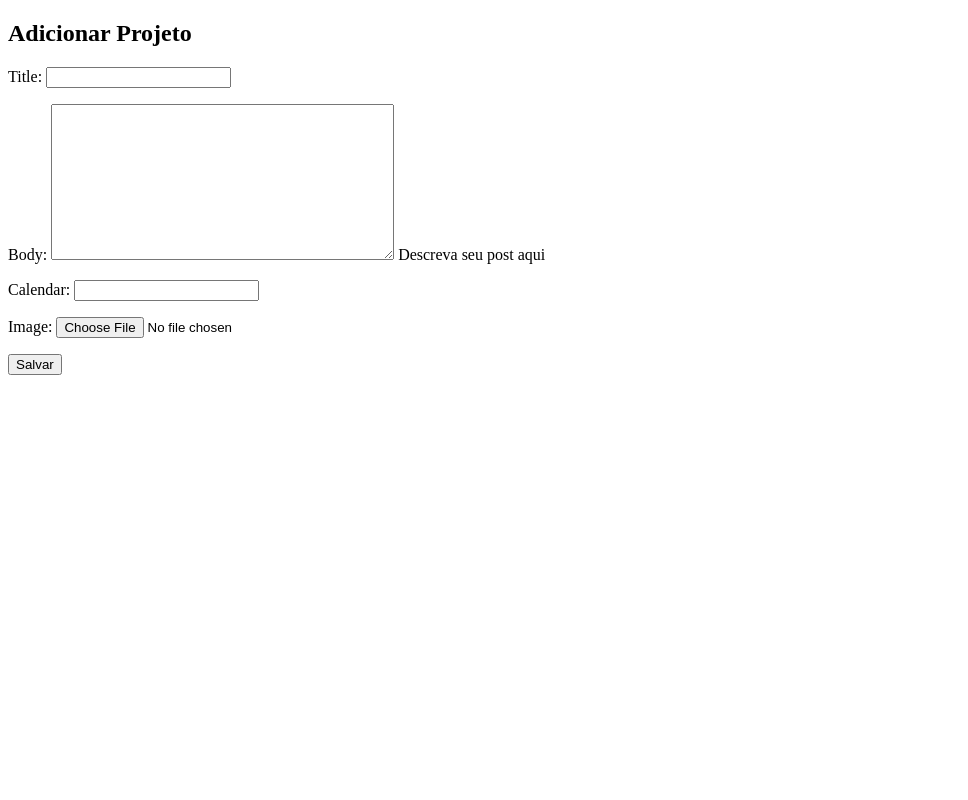
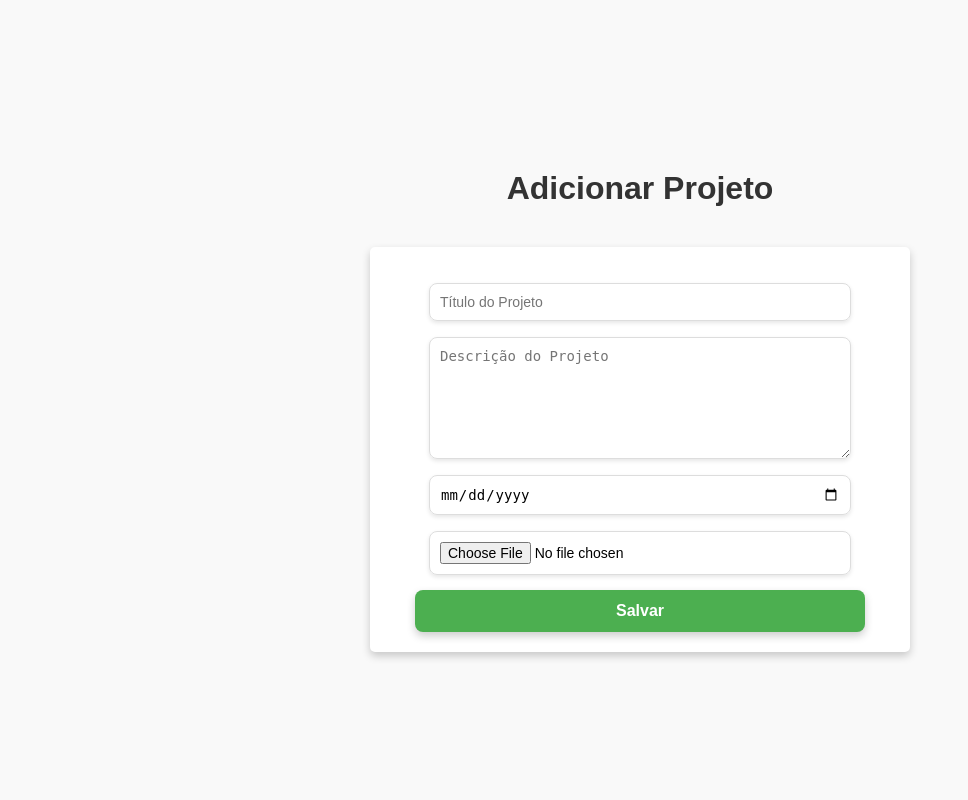
Before and after one commit to KaliRodri/IniCampi, a Django app: page /feed/project/ in a window 1280 px wide. Shown: the whole page, without its empty margins (0-968 px from the left). Run offline with Django 5.2, Linux system fonts and the light colour scheme; a user stored in the database is signed in; data comes from the database, SQL or seed files in the repository; both versions use the stored data as it was after the commit.

Commit message:
Add_project CSS

```diff
--- a/feed/forms.py
+++ b/feed/forms.py
@@ -1,17 +1,44 @@
-# forms.py
 from django import forms
-from .models import Comment
-from .models import Project
+from .models import Comment, Project
 
 class CommentForm(forms.ModelForm):
     class Meta:
         model = Comment
         fields = ['body']
         widgets = {
-            'body': forms.Textarea(attrs={'rows': 2, 'placeholder': 'Escreva um comentário...'}),
+            'body': forms.Textarea(attrs={
+                'class': 'form-field',  # Classe CSS para estilização
+                'placeholder': 'Escreva um comentário...',
+                'rows': 3,
+            }),
         }
 
 class ProjectForm(forms.ModelForm):
     class Meta:
         model = Project
         fields = ['title', 'body', 'calendar', 'image']
+        widgets = {
+            'title': forms.TextInput(attrs={
+                'class': 'form-field',
+                'placeholder': 'Título do Projeto',
+            }),
+            'body': forms.Textarea(attrs={
+                'class': 'form-field',
+                'placeholder': 'Descrição do Projeto',
+                'rows': 3,
+            }),
+            'calendar': forms.DateInput(attrs={
+                'type': 'date',
+                'class': 'form-field',
+            }),
+            'image': forms.ClearableFileInput(attrs={
+                'class': 'form-field',
+            }),
+        }
+        labels = {
+            'title': '',  # Oculta o rótulo do campo 'title'
+            'body':'',
+            'calendar':'',
+            'image':'',
+
+        }
--- a/feed/models.py
+++ b/feed/models.py
@@ -22,7 +22,7 @@ class Profile(models.Model):
 
 class Project(models.Model):
     title = models.CharField(max_length=20)
-    body = models.TextField(max_length=750, help_text="Descreva seu post aqui")
+    body = models.TextField(max_length=750)
     calendar = models.DateField(null=True, blank=True)
     author = models.ForeignKey(Profile, limit_choices_to={'role': 'teacher'}, on_delete=models.CASCADE, null=True, blank=True)
     students = models.ManyToManyField(Profile, related_name='joined_projects', limit_choices_to={'role': 'student'}, blank=True)
--- a/feed/templates/feed/add_project.html
+++ b/feed/templates/feed/add_project.html
@@ -3,14 +3,99 @@
 <head>
     <meta charset="UTF-8">
     <meta name="viewport" content="width=device-width, initial-scale=1.0">
-    <title>Document</title>
+    <style>
+        body {
+            font-family: Arial, sans-serif;
+            margin: 0;
+            background-color: #f9f9f9;
+            display: flex;
+            justify-content: center;
+            align-items: center;
+            min-height: 100vh;
+            flex-direction: column;
+            text-align: center;
+        }
+
+        h1 {
+            font-size: 32px;
+            color: #333;
+            margin-bottom: 20px;
+        }
+
+        form {
+            width: 90%;
+            max-width: 500px;
+            background-color: #fff;
+            padding: 20px;
+            border-radius: 5px;
+            box-shadow: 0 4px 8px rgba(0, 0, 0, 0.2);
+            margin-top: 20px;
+        }
+
+        form p {
+            display: flex;
+            flex-direction: column;
+            align-items: center; /* Centraliza os campos dentro do container */
+            margin-bottom: 15px;
+        }
+
+        form label {
+            font-size: 14px;
+            color: #555;
+            margin-bottom: 5px;
+        }
+
+        form input[type="text"],
+        form input[type="date"],
+        form input[type="file"],
+        form textarea {
+            width: 90%;
+            max-width: 400px; /* Define a largura máxima */
+            padding: 10px;
+            border-radius: 8px;
+            border: 1px solid #ddd;
+            font-size: 14px;
+            background-color: rgba(255, 255, 255, 0.9);
+            box-shadow: 0 2px 4px rgba(0, 0, 0, 0.1);
+            margin: 0 auto; /* Centraliza horizontalmente */
+        }
+
+        form textarea {
+            resize: vertical;
+            height: 100px;
+        }
+
+        button[type="submit"] {
+            width: 90%;
+            max-width: 500px;
+            padding: 12px;
+            background-color: #4CAF50;
+            color: white;
+            font-size: 16px;
+            font-weight: bold;
+            border: none;
+            border-radius: 8px;
+            cursor: pointer;
+            box-shadow: 0 4px 8px rgba(0, 0, 0, 0.2);
+            transition: background-color 0.3s ease;
+            margin: 0 auto; /* Centraliza horizontalmente */
+            display: block;
+        }
+
+        button[type="submit"]:hover {
+            background-color: #45a049;
+        }
+    </style>
 </head>
 <body>
-<h2>Adicionar Projeto</h2>
+
+<h1>Adicionar Projeto</h1>
+
 <form method="post" enctype="multipart/form-data">
     {% csrf_token %}
     {{ form.as_p }}
     <button type="submit">Salvar</button>
 </form>
+
 </body>
 </html>
```
Also changed, not shown: db.sqlite3, media/project_images/Avatar_Padrão.jpeg (added), media/project_images/WhatsApp_Image_2024-10-28_at_20_CBydLaD.49.32.jpeg (added), media/project_images/WhatsApp_Image_2024-10-28_at_20_dAGZezS.49.32.jpeg (added), media/project_images/WhatsApp_Image_2024-10-31_at_19.52.36.jpeg (added), media/project_images/WhatsApp_Image_2024-10-31_at_19_CRgsh1a.52.36.jpeg (added), media/project_images/WhatsApp_Image_2024-11-09_at_17.09.36.jpeg (added).
